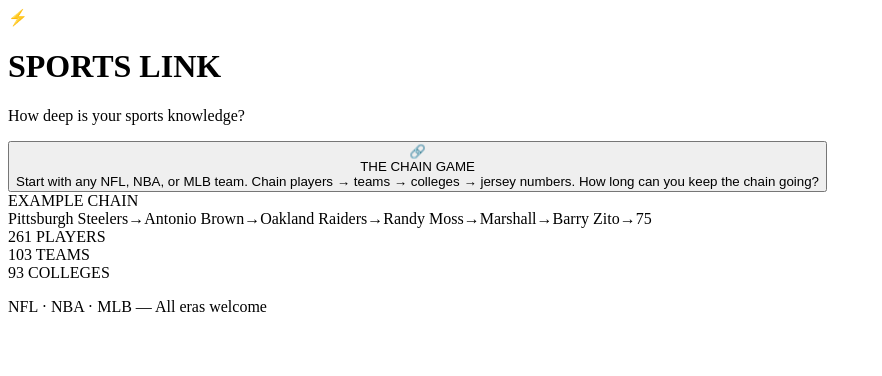
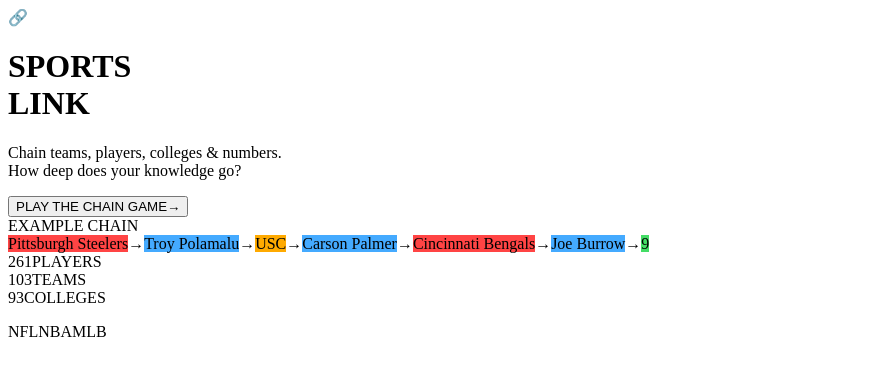
Before and after one commit to jmilly2877/sports-link1, a React (Vite) app: page / in a window 1280 px wide. Shown: the top 376 px of the page, without its empty margins (0-882 px from the left). Built offline with nearby package versions, Linux system fonts and the light colour scheme; a web font is replaced by a local one.

Commit message:
Update App.jsx

```diff
--- a/src/App.jsx
+++ b/src/App.jsx
@@ -1,21 +1,16 @@
 import { useState, useRef, useEffect } from "react";
 import { validateStartTeam, validateChainLink, getStats } from "./data/lookup.js";
 
-/* ------------------------------------------------------------------ */
-/*  Constants                                                         */
-/* ------------------------------------------------------------------ */
 const TYPE_LABELS = { team: "TEAM", player: "PLAYER", college: "COLLEGE", number: "NUMBER" };
 const TYPE_COLORS = { team: "#ff4444", player: "#44aaff", college: "#ffaa00", number: "#44dd66" };
+const TYPE_BG = { team: "rgba(255,68,68,0.08)", player: "rgba(68,170,255,0.08)", college: "rgba(255,170,0,0.08)", number: "rgba(68,221,102,0.08)" };
 const TYPE_HINTS = {
-  team: "Name a player from this team",
-  player: "Name a team, college, or jersey number",
-  college: "Name a player from this school",
+  team: "Name a player who played on this team",
+  player: "Name one of their teams, their college, or a jersey number",
+  college: "Name a player who went to this school",
   number: "Name a player who wore this number",
 };
 
-/* ------------------------------------------------------------------ */
-/*  History trail                                                     */
-/* ------------------------------------------------------------------ */
 function History({ history }) {
   const ref = useRef(null);
   useEffect(() => {
@@ -26,90 +21,97 @@
     <div ref={ref} className="history-box">
       {history.map((item, i) => (
         <div key={i} className="history-item">
-          <span className="history-badge" style={{ background: TYPE_COLORS[item.type] }}>
-            {TYPE_LABELS[item.type]}
-          </span>
-          <span className="history-name">{item.name}</span>
-          {i < history.length - 1 && <span className="arrow">→</span>}
+          <div className="history-link" style={{ borderLeft: `3px solid ${TYPE_COLORS[item.type]}` }}>
+            <span className="history-badge" style={{ background: TYPE_COLORS[item.type] }}>
+              {TYPE_LABELS[item.type]}
+            </span>
+            <span className="history-name" style={{ color: TYPE_COLORS[item.type] }}>{item.name}</span>
+          </div>
+          {i < history.length - 1 && <div className="chain-connector">
+            <div className="chain-dot" />
+            <div className="chain-line" />
+            <div className="chain-dot" />
+          </div>}
         </div>
       ))}
     </div>
   );
 }
 
-/* ------------------------------------------------------------------ */
-/*  Landing screen                                                    */
-/* ------------------------------------------------------------------ */
 function Landing({ onStart }) {
   const stats = getStats();
-
   return (
     <div className="landing">
-      <div className="logo-mark">⚡</div>
-      <h1 className="title">SPORTS LINK</h1>
-      <p className="subtitle">How deep is your sports knowledge?</p>
+      <div className="logo-area">
+        <div className="logo-icon">🔗</div>
+        <h1 className="title">SPORTS<br/>LINK</h1>
+      </div>
+      <p className="tagline">Chain teams, players, colleges & numbers.<br/>How deep does your knowledge go?</p>
 
-      <button className="mode-card" onClick={onStart}>
-        <div className="mode-card-icon">🔗</div>
-        <div className="mode-card-title">THE CHAIN GAME</div>
-        <div className="mode-card-desc">
-          Start with any NFL, NBA, or MLB team. Chain players → teams → colleges → jersey numbers.
-          How long can you keep the chain going?
-        </div>
+      <button className="start-btn" onClick={onStart}>
+        <span className="start-btn-text">PLAY THE CHAIN GAME</span>
+        <span className="start-btn-arrow">→</span>
       </button>
 
       <div className="example-box">
         <div className="example-label">EXAMPLE CHAIN</div>
         <div className="example-chain">
-          <span className="ex team">Pittsburgh Steelers</span>
-          <span className="arrow">→</span>
-          <span className="ex player">Antonio Brown</span>
-          <span className="arrow">→</span>
-          <span className="ex team">Oakland Raiders</span>
-          <span className="arrow">→</span>
-          <span className="ex player">Randy Moss</span>
-          <span className="arrow">→</span>
-          <span className="ex college">Marshall</span>
-          <span className="arrow">→</span>
-          <span className="ex player">Barry Zito</span>
-          <span className="arrow">→</span>
-          <span className="ex number">75</span>
+          <span className="ex" style={{background: TYPE_COLORS.team}}>Pittsburgh Steelers</span>
+          <span className="ex-arrow">→</span>
+          <span className="ex" style={{background: TYPE_COLORS.player}}>Troy Polamalu</span>
+          <span className="ex-arrow">→</span>
+          <span className="ex" style={{background: TYPE_COLORS.college}}>USC</span>
+          <span className="ex-arrow">→</span>
+          <span className="ex" style={{background: TYPE_COLORS.player}}>Carson Palmer</span>
+          <span className="ex-arrow">→</span>
+          <span className="ex" style={{background: TYPE_COLORS.team}}>Cincinnati Bengals</span>
+          <span className="ex-arrow">→</span>
+          <span className="ex" style={{background: TYPE_COLORS.player}}>Joe Burrow</span>
+          <span className="ex-arrow">→</span>
+          <span className="ex" style={{background: TYPE_COLORS.number}}>9</span>
         </div>
       </div>
 
       <div className="stats-bar">
-        <div className="stat">{stats.players} <span>PLAYERS</span></div>
-        <div className="stat">{stats.teams} <span>TEAMS</span></div>
-        <div className="stat">{stats.colleges} <span>COLLEGES</span></div>
+        <div className="stat"><span className="stat-num">{stats.players}</span><span className="stat-label">PLAYERS</span></div>
+        <div className="stat-divider" />
+        <div className="stat"><span className="stat-num">{stats.teams}</span><span className="stat-label">TEAMS</span></div>
+        <div className="stat-divider" />
+        <div className="stat"><span className="stat-num">{stats.colleges}</span><span className="stat-label">COLLEGES</span></div>
       </div>
 
-      <p className="footer">NFL · NBA · MLB — All eras welcome</p>
+      <p className="league-tags">
+        <span className="league-tag">NFL</span>
+        <span className="league-tag">NBA</span>
+        <span className="league-tag">MLB</span>
+      </p>
     </div>
   );
 }
 
-/* ------------------------------------------------------------------ */
-/*  Main game                                                         */
-/* ------------------------------------------------------------------ */
 function Game({ onBack }) {
-  const [phase, setPhase] = useState("start"); // start | playing
+  const [phase, setPhase] = useState("start");
   const [history, setHistory] = useState([]);
   const [currentItem, setCurrentItem] = useState(null);
   const [currentType, setCurrentType] = useState(null);
   const [input, setInput] = useState("");
   const [error, setError] = useState("");
   const [gameOver, setGameOver] = useState(false);
+  const [flash, setFlash] = useState(false);
   const inputRef = useRef(null);
 
   useEffect(() => {
     if (inputRef.current) inputRef.current.focus();
-  }, [phase, error]);
+  }, [phase, error, history]);
 
-  /* Start: validate the opening team */
+  const triggerFlash = () => {
+    setFlash(true);
+    setTimeout(() => setFlash(false), 400);
+  };
+
   const startGame = () => {
     if (!input.trim()) return;
     setError("");
-
     const result = validateStartTeam(input.trim());
     if (result.valid) {
       const name = result.corrected_name;
@@ -118,16 +120,15 @@
       setHistory([{ name, type: "team" }]);
       setPhase("playing");
       setInput("");
+      triggerFlash();
     } else {
       setError(result.explanation);
     }
   };
 
-  /* Play: validate the next link */
   const submitAnswer = () => {
     if (!input.trim()) return;
     setError("");
-
     const result = validateChainLink(currentItem, currentType, input.trim());
     if (result.valid) {
       const name = result.corrected_name;
@@ -136,30 +137,31 @@
       setCurrentItem(name);
       setCurrentType(type);
       setInput("");
+      triggerFlash();
     } else {
       setError(result.explanation);
     }
   };
 
   const giveUp = () => setGameOver(true);
-
   const reset = () => {
-    setPhase("start");
-    setHistory([]);
-    setCurrentItem(null);
-    setCurrentType(null);
-    setInput("");
-    setError("");
-    setGameOver(false);
+    setPhase("start"); setHistory([]); setCurrentItem(null);
+    setCurrentType(null); setInput(""); setError(""); setGameOver(false);
   };
 
-  /* ----- Game over screen ----- */
+  const activeColor = currentType ? TYPE_COLORS[currentType] : "#ff4444";
+  const activeBg = currentType ? TYPE_BG[currentType] : "transparent";
+
   if (gameOver) {
     return (
       <div className="container">
         <div className="game-over-box">
+          <div className="game-over-icon">🏁</div>
           <div className="game-over-title">GAME OVER</div>
-          <div className="final-score">{history.length} LINKS</div>
+          <div className="final-score-row">
+            <span className="final-score">{history.length}</span>
+            <span className="final-score-label">LINKS</span>
+          </div>
           <History history={history} />
           <div className="btn-row">
             <button className="btn-primary" onClick={reset}>PLAY AGAIN</button>
@@ -170,33 +172,31 @@
     );
   }
 
-  /* ----- Active game ----- */
   return (
     <div className="container">
       <div className="header">
-        <button className="back-btn" onClick={onBack}>← BACK</button>
-        <div className="score-board">
-          CHAIN: <span className="score-num">{history.length}</span>
+        <button className="back-btn" onClick={onBack}>← MENU</button>
+        <div className="score-pill">
+          <span className="score-pill-label">CHAIN</span>
+          <span className="score-pill-num">{history.length}</span>
         </div>
       </div>
 
       {phase === "start" && (
         <div className="start-box">
-          <div className="mode-title">THE CHAIN GAME</div>
-          <p className="mode-desc">
-            Start with any NFL, NBA, or MLB team. Then chain players, teams,
-            colleges, and jersey numbers together. How long can you go?
-          </p>
+          <div className="mode-title">START YOUR CHAIN</div>
+          <p className="mode-desc">Pick any NFL, NBA, or MLB team to begin.</p>
           <div className="input-row">
             <input
               ref={inputRef}
               className="game-input"
-              placeholder="Enter a team to start..."
+              style={{ borderColor: "#ff4444", color: "#ff4444" }}
+              placeholder="Enter a team..."
               value={input}
               onChange={(e) => { setInput(e.target.value); setError(""); }}
               onKeyDown={(e) => e.key === "Enter" && startGame()}
             />
-            <button className="btn-primary" onClick={startGame}>GO</button>
+            <button className="btn-submit" style={{ background: "#ff4444" }} onClick={startGame}>GO</button>
           </div>
           {error && <div className="error">{error}</div>}
         </div>
@@ -204,14 +204,12 @@
 
       {phase === "playing" && (
         <div className="play-box">
-          <div className="current-section">
-            <div className="current-label">CURRENT</div>
-            <div className="current-value" style={{ color: TYPE_COLORS[currentType] }}>
-              {currentItem}
+          <div className={`current-section ${flash ? "flash" : ""}`} style={{ borderColor: activeColor, background: activeBg }}>
+            <div className="current-top-row">
+              <span className="type-badge" style={{ background: activeColor }}>{TYPE_LABELS[currentType]}</span>
+              <span className="current-label">CURRENT</span>
             </div>
-            <span className="type-badge-lg" style={{ background: TYPE_COLORS[currentType] }}>
-              {TYPE_LABELS[currentType]}
-            </span>
+            <div className="current-value" style={{ color: activeColor }}>{currentItem}</div>
             <div className="hint">{TYPE_HINTS[currentType]}</div>
           </div>
 
@@ -221,12 +219,13 @@
             <input
               ref={inputRef}
               className="game-input"
+              style={{ borderColor: activeColor, color: activeColor, background: activeBg }}
               placeholder="Your answer..."
               value={input}
               onChange={(e) => { setInput(e.target.value); setError(""); }}
               onKeyDown={(e) => e.key === "Enter" && submitAnswer()}
             />
-            <button className="btn-primary" onClick={submitAnswer}>→</button>
+            <button className="btn-submit" style={{ background: activeColor }} onClick={submitAnswer}>→</button>
           </div>
           {error && <div className="error">{error}</div>}
           <button className="give-up-btn" onClick={giveUp}>I'M STUCK — END GAME</button>
@@ -236,16 +235,8 @@
   );
 }
 
-/* ------------------------------------------------------------------ */
-/*  App shell                                                         */
-/* ------------------------------------------------------------------ */
 export default function App() {
   const [playing, setPlaying] = useState(false);
-
   if (playing) return <Game onBack={() => setPlaying(false)} />;
-  return (
-    <div className="container">
-      <Landing onStart={() => setPlaying(true)} />
-    </div>
-  );
+  return <div className="container"><Landing onStart={() => setPlaying(true)} /></div>;
 }
```
